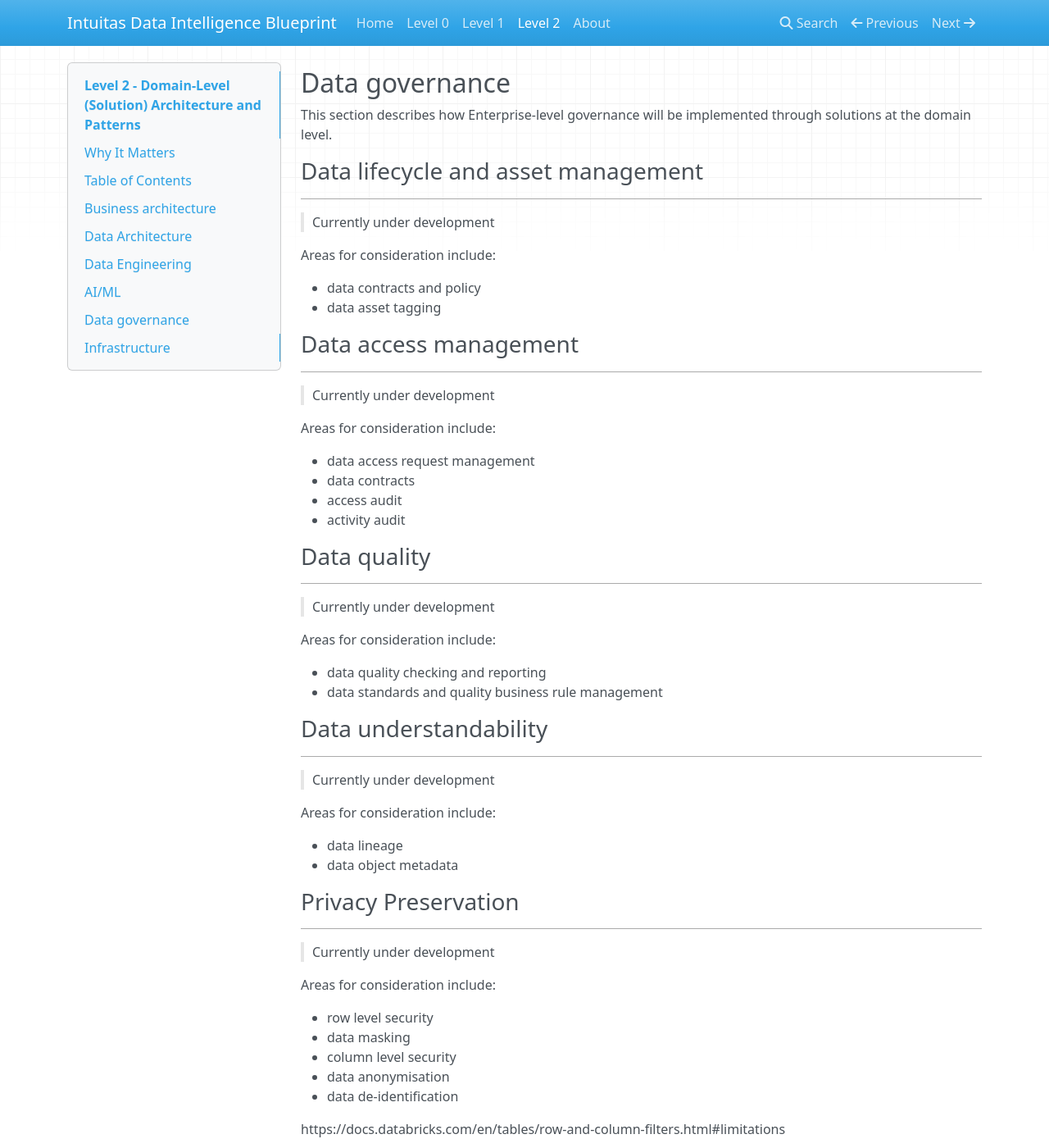
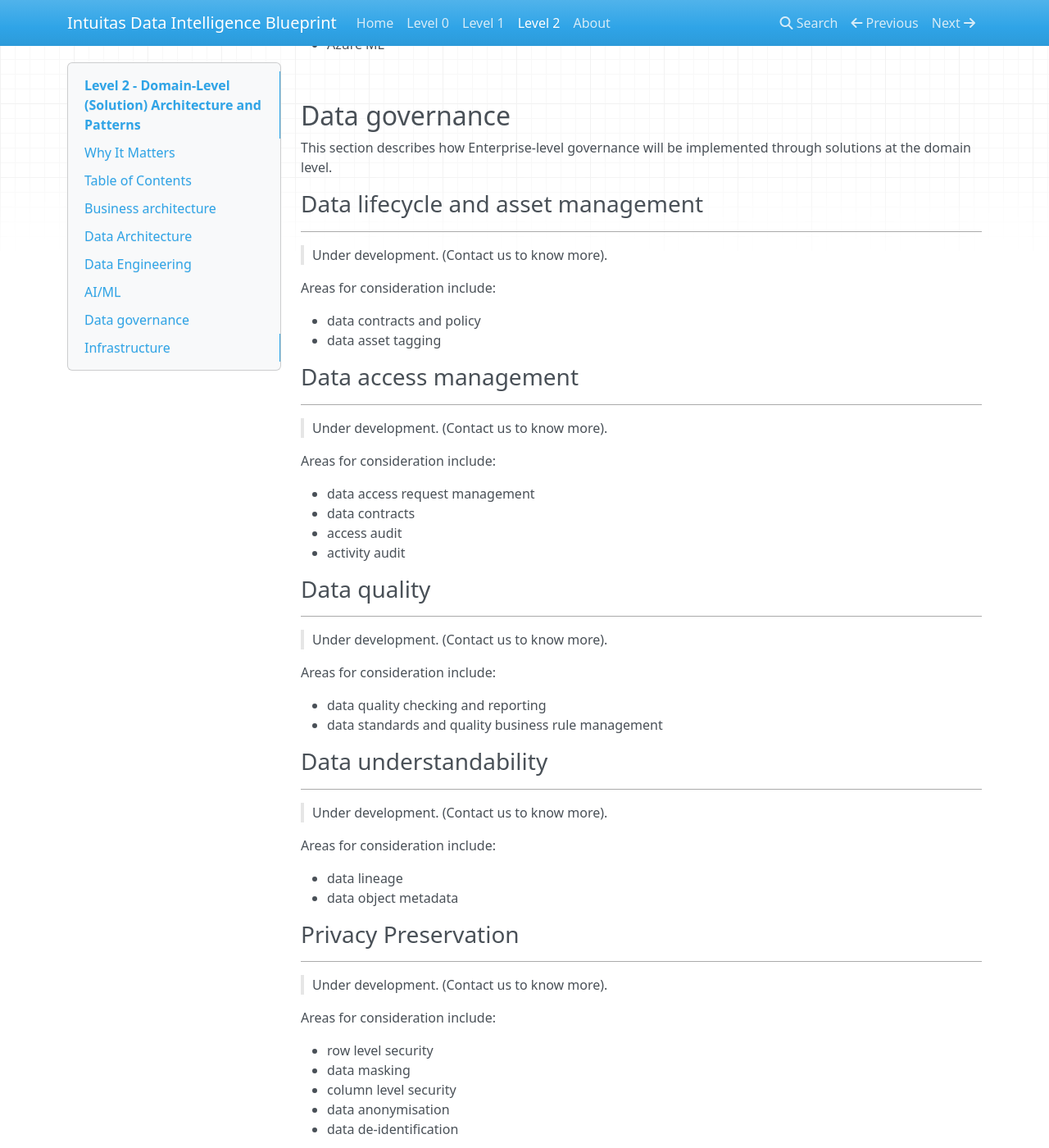
Before and after one commit to bensonchoyintuitas/intuitas_knowledgebase, an MkDocs documentation site: the page built from docs/level_2.md, in a window 1280 px wide and 1400 px high, scrolled down 17168 px. Shown: the whole window at 82% size. Built offline with MkDocs 1.6.1, drawn with Linux system fonts in a browser that asks for light colours; nearby versions of some CDN libraries; some of the changed text lies outside the part shown.

Commit message:
Enhance level_0.md, level_1.md, and level_2.md by adding line breaks for improved readability. Update sections to clarify ongoing development status with consistent messaging. Adjust build date in index.html to the latest timestamp.

```diff
--- a/docs/level_2.md
+++ b/docs/level_2.md
@@ -3,6 +3,7 @@
 
 This section describes Domain-level instantiations of the enterprise-level reference architecture. i.e. solutions (See [Enterprise Data Platform Reference Architecture](level_1.md#enterprise-data-platform-reference-architecture))
 
+<br>
 ## Why It Matters
 
 At the domain level, applying solution architecture patterns and standards ensures consistency, interoperability, and compliance, enabling faster delivery, reducing rework, and ensuring each solution strengthens the enterprise “town plan.”
@@ -369,15 +370,15 @@ Rejected patterns:
 ### Transformation
 ---
 
-> Currently under development
+> Under development. (Contact us to know more).
 #### Batch and Micro-batch SQL transformation
 - dbt [see dbt standards](naming_standards_and_conventions.md#dbt)
 
 #### Streaming SQL transformation
-> Currently under development
+> Under development. (Contact us to know more).
 
 #### Non SQL transformation
-> Currently under development
+> Under development. (Contact us to know more).
 
 
 ### Data sharing and delivery patterns
@@ -467,7 +468,7 @@ The following subsections offer more details about the channels depicted below.
 
 #### **API Access**
 ---
-> Currently under development
+> Under development. (Contact us to know more).
 
 - The Databricks SQL Statement Execution API can be used to execute SQL statements on a SQL warehouse and fetch the result.
 
@@ -595,7 +596,7 @@ Evaluation:
 #### Push
 ---
 
-> Currently under development
+> Under development. (Contact us to know more).
 
 Areas for consideration include:
 
@@ -605,7 +606,7 @@ Areas for consideration include:
 
 ### Visualisation
 ---
-> Currently under development
+> Under development. (Contact us to know more).
 
 Areas for consideration include:
 
@@ -618,7 +619,7 @@ Areas for consideration include:
 
 ## AI/ML
 
-> Currently under development
+> Under development. (Contact us to know more).
 
 Areas for consideration include:
 
@@ -635,7 +636,7 @@ This section describes how Enterprise-level governance will be implemented throu
 
 ### Data lifecycle and asset management
 ---
-> Currently under development
+> Under development. (Contact us to know more).
 
 Areas for consideration include:
 
@@ -645,7 +646,7 @@ Areas for consideration include:
 
 ### Data access management
 ---
-> Currently under development
+> Under development. (Contact us to know more).
 
 Areas for consideration include:
 
@@ -657,7 +658,7 @@ Areas for consideration include:
 
 ### Data quality
 ---
-> Currently under development
+> Under development. (Contact us to know more).
 
 Areas for consideration include:
 
@@ -667,7 +668,7 @@ Areas for consideration include:
 
 ### Data understandability
 ---
-> Currently under development
+> Under development. (Contact us to know more).
 
 Areas for consideration include:
 
@@ -677,7 +678,7 @@ Areas for consideration include:
 
 ### Privacy Preservation
 ---
-> Currently under development
+> Under development. (Contact us to know more).
 
 Areas for consideration include:
 
@@ -695,7 +696,7 @@ Use dynamic views if you need to apply transformation logic, such as filters and
 
 #### Row Level Security
 ---
-> Currently under development
+> Under development. (Contact us to know more).
 
 Areas for consideration include:
 
@@ -706,7 +707,7 @@ Areas for consideration include:
 #### Audit
 ---
 
-> Currently under development
+> Under development. (Contact us to know more).
 
 Areas for consideration include:
 
@@ -726,7 +727,7 @@ Areas for consideration include:
 
 ## Infrastructure
 ---
-> Currently under development
+> Under development. (Contact us to know more).
 ### Environments, Workspaces and Storage
 
 <div align="center">
@@ -776,7 +777,7 @@ While work can be achieved within a single workspace and lakehouse storage accou
 ### Secrets
 
 ---
-> Currently under development
+> Under development. (Contact us to know more).
 
 Areas for consideration include:
 
@@ -812,7 +813,7 @@ Generic Blob storage can be used for all non-lakehouse data; or alternatively wi
 
 ### CICD and Repository
 ---
-> Currently under development
+> Under development. (Contact us to know more).
 
 Areas for consideration include:
 
@@ -825,7 +826,7 @@ Areas for consideration include:
     - BI, Reports and other products
 
 #### Tools
-> Currently under development
+> Under development. (Contact us to know more).
 
 Areas for consideration include:
 
@@ -834,7 +835,7 @@ Areas for consideration include:
 - Databricks Asset Bundles
 
 #### Repositories
-> Currently under development
+> Under development. (Contact us to know more).
 
 Areas for consideration include:
 
@@ -894,7 +895,7 @@ Areas for consideration include:
 
 ### Orchestration
 ---
-> Currently under development
+> Under development. (Contact us to know more).
 
 #### Tools included in reference architecture
 
@@ -903,7 +904,7 @@ Areas for consideration include:
 
 ### Security
 ---
-> Currently under development
+> Under development. (Contact us to know more).
 
 #### Tools included in reference architecture
 
```
Also changed, not shown: docs/level_0.md (+1 -0 lines), docs/level_1.md (+1 -0 lines), site/index.html, site/level_0/index.html, site/level_1/index.html, site/level_2/index.html, site/search/search_index.json.
